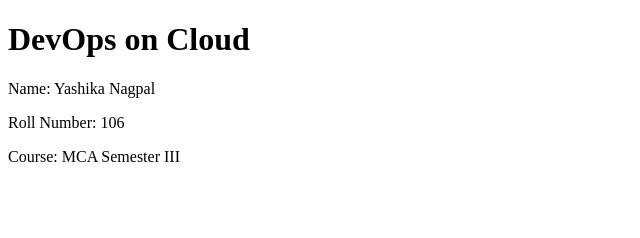
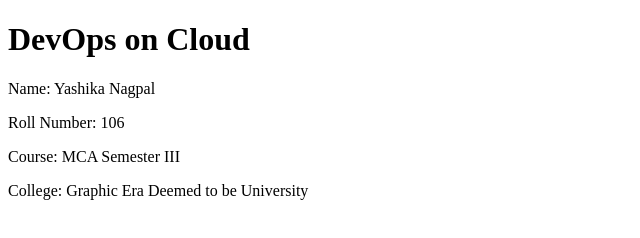
Before and after one commit to YashikaNNN/MCA-DevOps-Lab, a plain HTML site: page index.html in a window 1280 px wide. Shown: the whole page, without its empty margins (0-640 px from the left). Drawn offline with Linux system fonts and the light colour scheme.

Commit message:
Added college name to profile

```diff
--- a/index.html
+++ b/index.html
@@ -8,5 +8,6 @@
     <p>Name: Yashika Nagpal</p>
     <p>Roll Number: 106</p>
     <p>Course: MCA Semester III</p>
+<p>College: Graphic Era Deemed to be University</p>
 </body>
 </html
```
